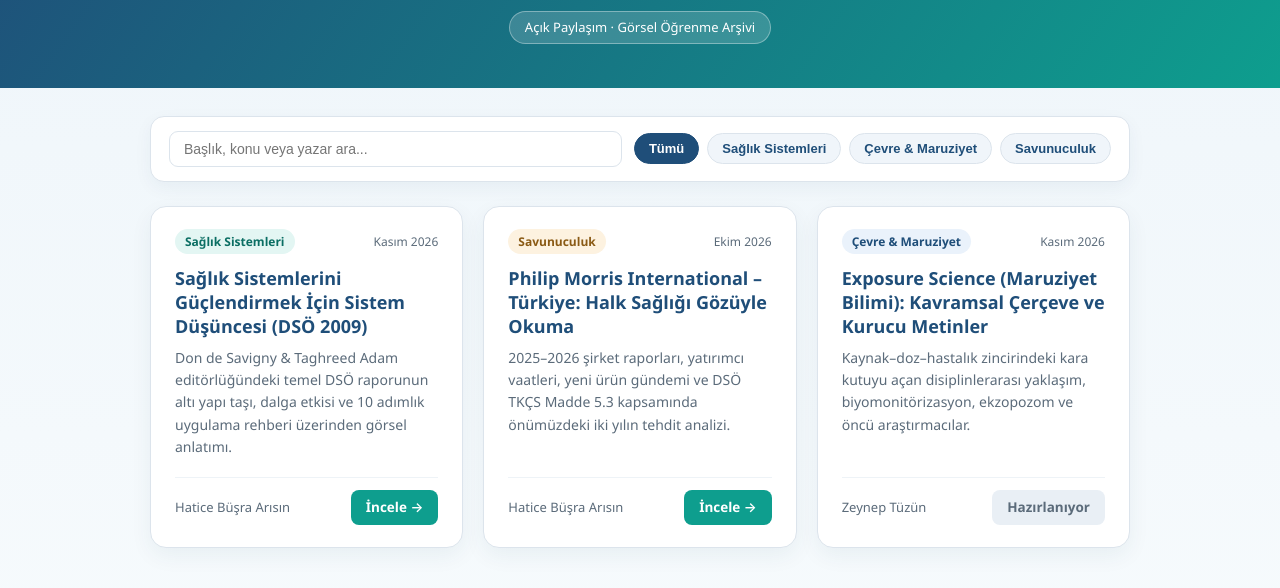
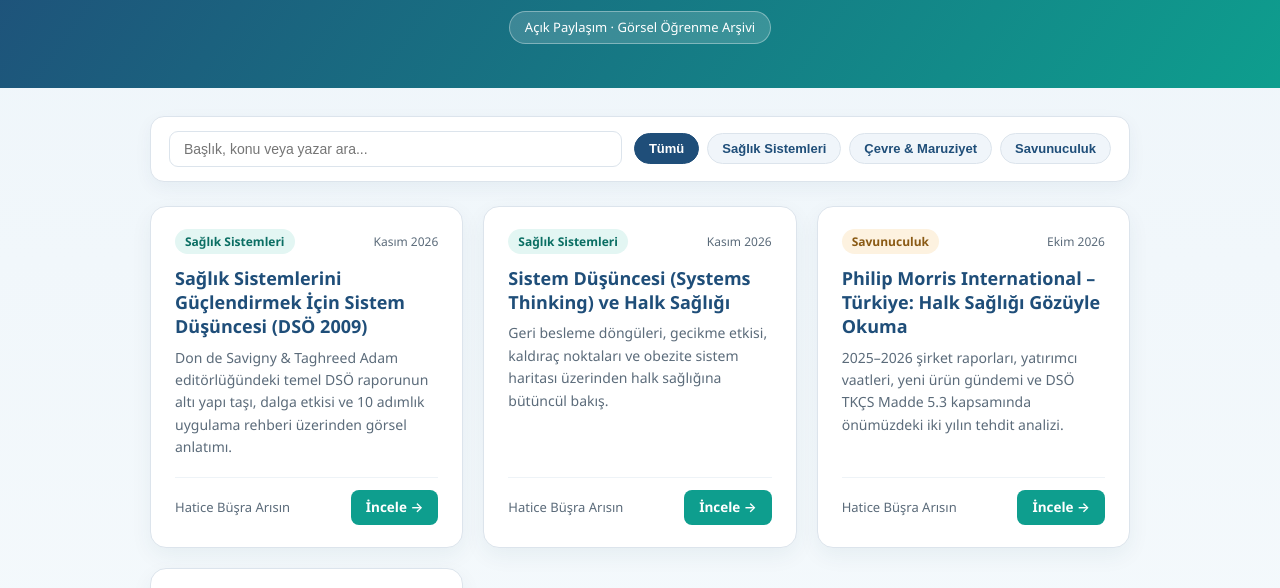
Before and after one commit to has-akademi/has-akademi.github.io, a plain HTML site: page index.html in a window 1280 px wide. Shown: the part 142-730 px from the top of the page. Drawn offline with Linux system fonts and the light colour scheme.

Commit message:
Add article for Systems Thinking and Public Health

```diff
--- a/index.html
+++ b/index.html
@@ -223,7 +223,21 @@
         <a href="who-2009.html" class="btn">İncele &rarr;</a>
       </div>
     </article>
-
+<!-- Kart 4: Sistem Düşüncesi ve Halk Sağlığı -->
+    <article class="card" data-cat="sistem">
+      <div>
+        <div class="card-top">
+          <span class="cat">Sağlık Sistemleri</span>
+          <span class="date">Kasım 2026</span>
+        </div>
+        <h3>Sistem Düşüncesi (Systems Thinking) ve Halk Sağlığı</h3>
+        <p>Geri besleme döngüleri, gecikme etkisi, kaldıraç noktaları ve obezite sistem haritası üzerinden halk sağlığına bütüncül bakış.</p>
+      </div>
+      <div class="card-footer">
+        <span class="author">Hatice Büşra Arısın</span>
+        <a href="sistem-dusuncesi.html" class="btn">İncele &rarr;</a>
+      </div>
+    </article>
     <!-- Kart 2: PMI Türkiye Savunuculuk Raporu -->
     <article class="card" data-cat="savunuculuk">
       <div>
```
